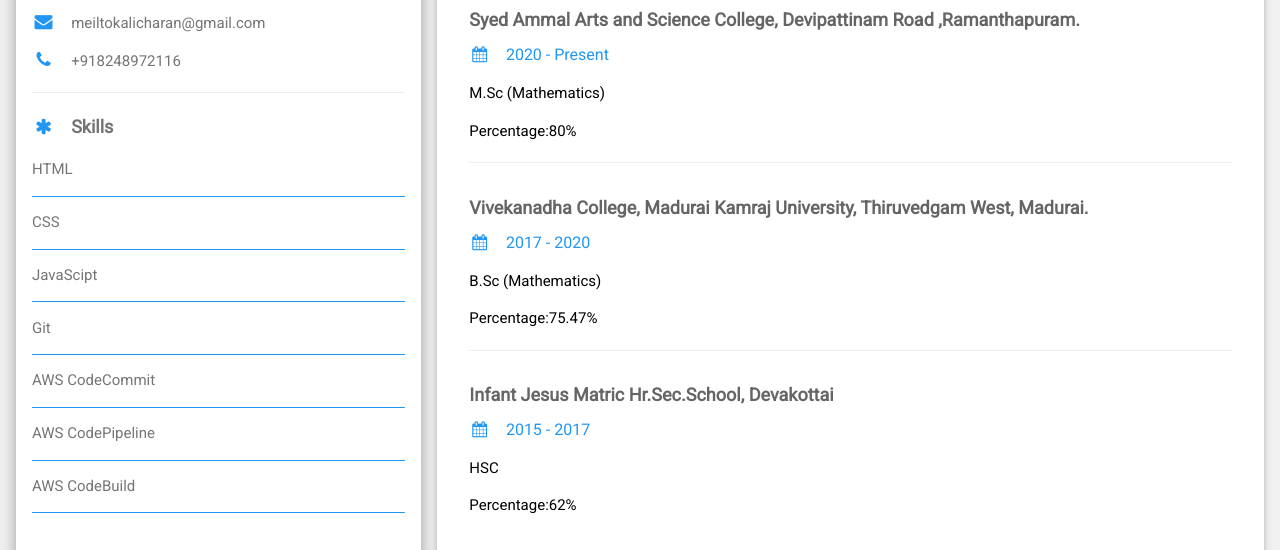
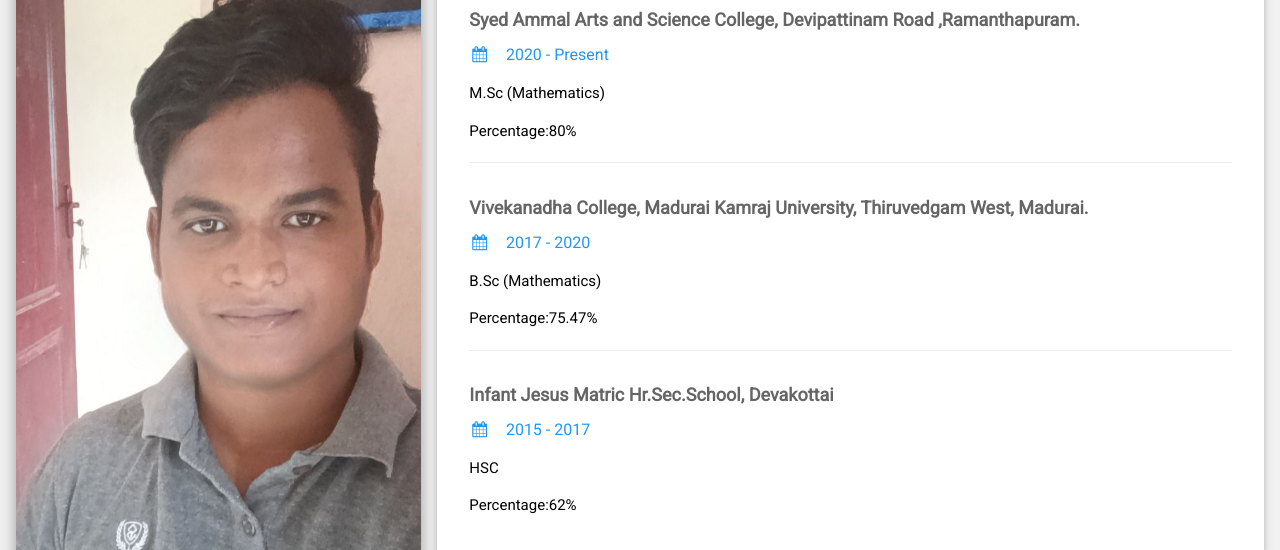
Before and after one commit to kalicharandev/portfolio, a plain HTML site: page index.html in a window 1280 px wide. Shown: the part 117-667 px from the top of the page. Drawn offline with Linux system fonts and the light colour scheme.

Commit message:
update profile

```diff
--- a/index.html
+++ b/index.html
@@ -22,7 +22,7 @@ html,body,h1,h2,h3,h4,h5,h6 {font-family: "Roboto", sans-serif}
 
       <div class="w3-white w3-text-grey w3-card-4">
         <div class="w3-display-container">
-          <img src="images/protfolio profile.jpg" style="width:100%" alt="Avatar">
+          <img src="protfolio profile.jpg.jpeg" style="width:100%" alt="Avatar">
           <div class="w3-display-bottomleft w3-container w3-text-black">
             <h2 style=color:white>D.Kalicharan</h2>
           </div>
```
Also changed, not shown: protfolio profile.jpg.jpeg (renamed from images/protfolio profile.jpg.jpeg).
